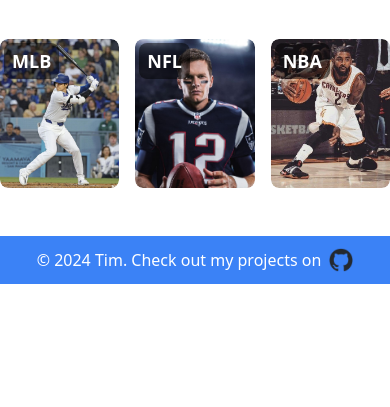
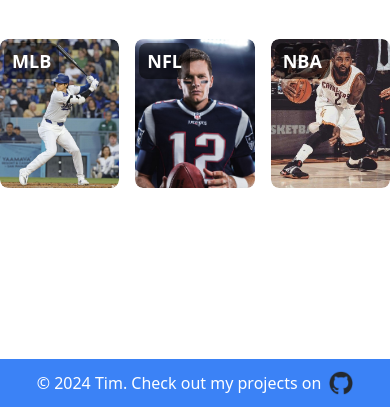
Before and after one commit to tim50687/Timduel_Stats, a Flask app: page / in a window 390 px wide. Shown: the part 437-844 px from the top of the page. Run offline with Flask 3, Linux system fonts and the light colour scheme.

Commit message:
Make footer responsive

```diff
--- a/static/css/output.css
+++ b/static/css/output.css
@@ -592,12 +592,24 @@
   position: static;
 }
 
+.fixed {
+  position: fixed;
+}
+
 .absolute {
   position: absolute;
 }
 
 .relative {
   position: relative;
+}
+
+.bottom-0 {
+  bottom: 0px;
+}
+
+.left-0 {
+  left: 0px;
 }
 
 .left-1 {
@@ -718,11 +730,6 @@
 .bg-black {
   --tw-bg-opacity: 1;
   background-color: rgb(0 0 0 / var(--tw-bg-opacity));
-}
-
-.bg-blue-400 {
-  --tw-bg-opacity: 1;
-  background-color: rgb(96 165 250 / var(--tw-bg-opacity));
 }
 
 .bg-blue-500 {
--- a/templates/home.html
+++ b/templates/home.html
@@ -114,7 +114,7 @@
     </div>
 
     <footer
-      class="bg-blue-500 text-white text-center py-3 mt-12 flex justify-center items-center space-x-2"
+      class="bg-blue-500 text-white text-center w-full fixed bottom-0 left-0 py-3 mt-12 flex justify-center items-center space-x-2"
     >
       <p>&copy; 2024 Tim. Check out my projects on</p>
       <a href="https://github.com/tim50687" target="_blank">
```
